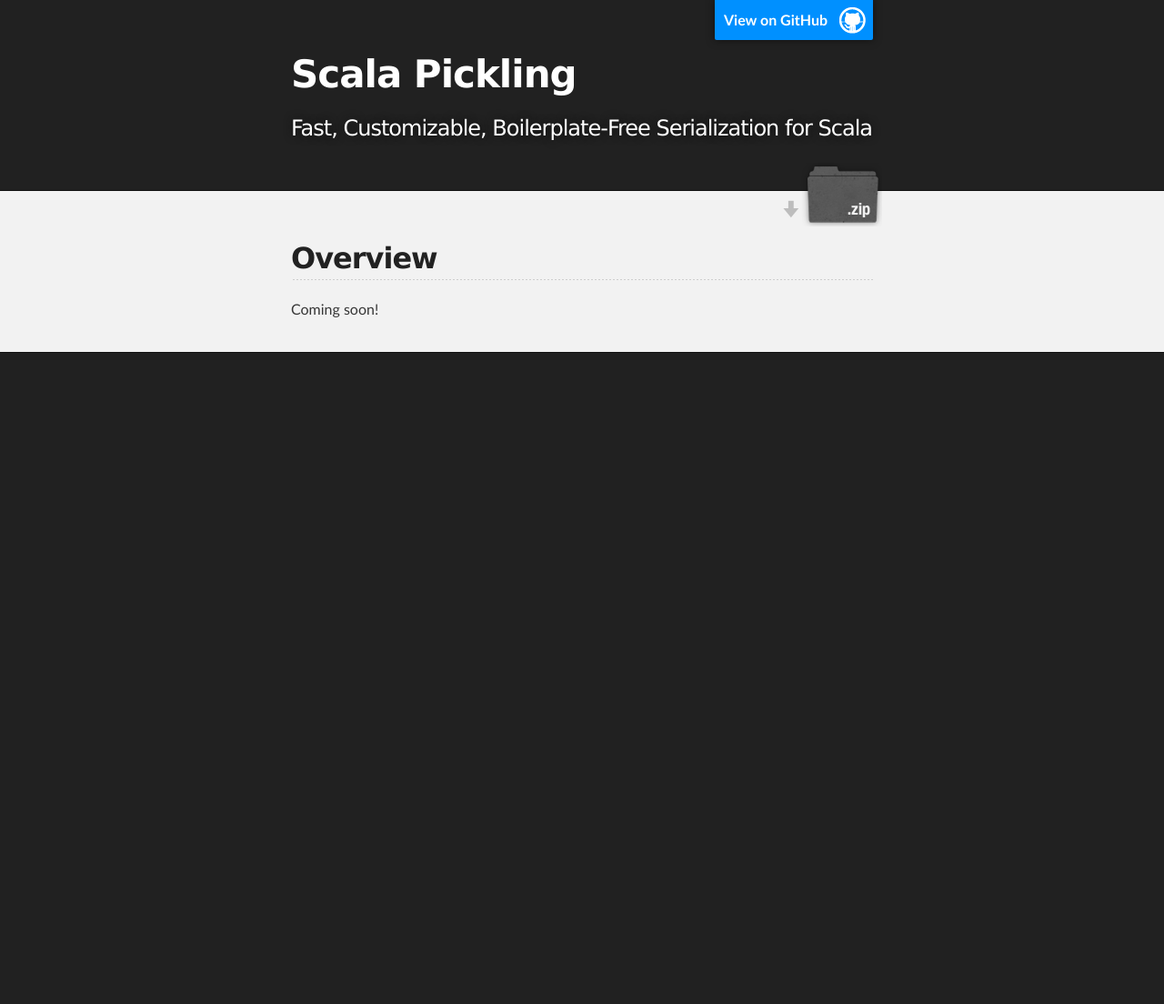
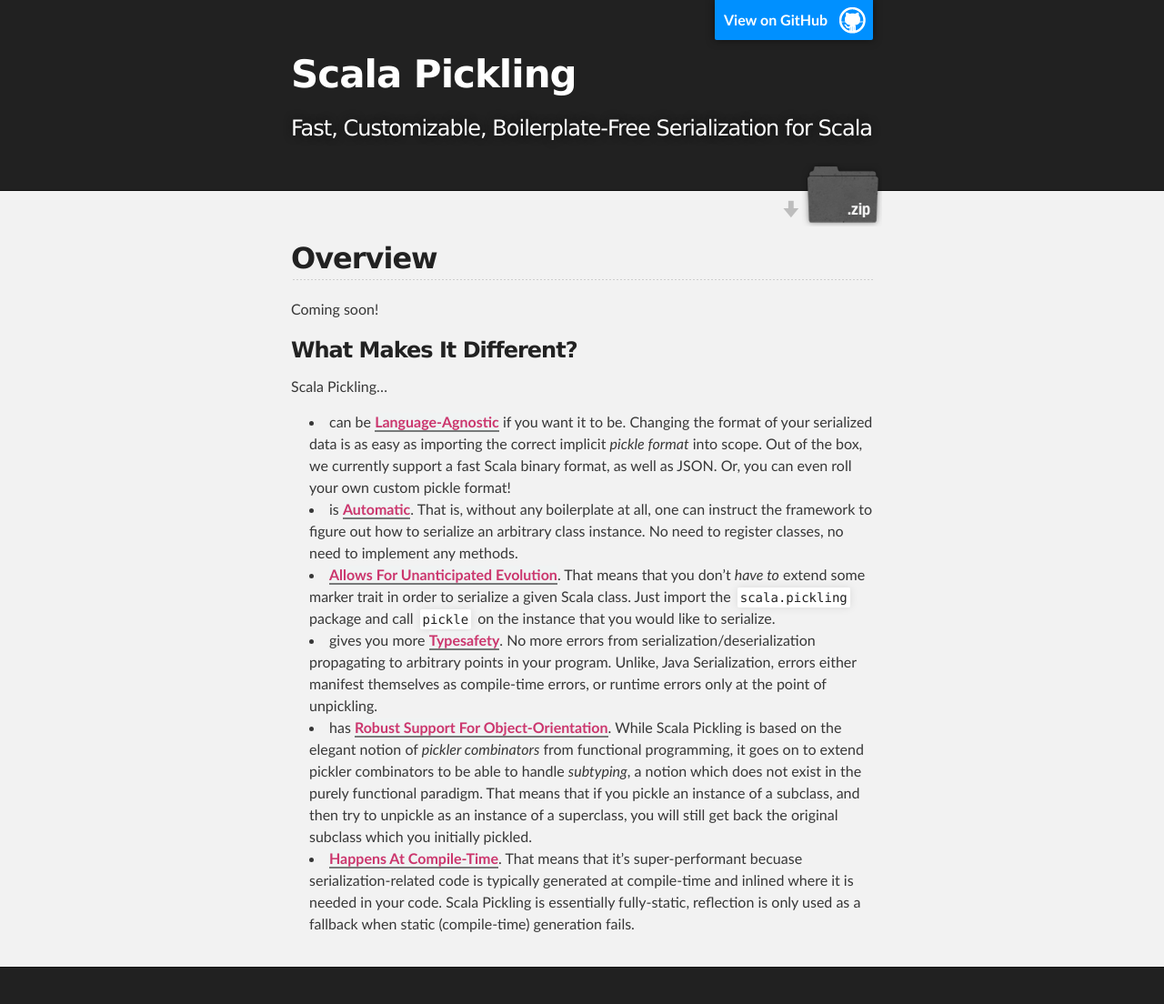
Before and after one commit to heathermiller/wwwpickling, a Jekyll site: the page built from overview/index.md, in a window 1280 px wide. Shown: the whole page at 91% size. Built offline with Jekyll 4.4.1, drawn with Linux system fonts in a browser that asks for light colours; before the commit the page ends 900 px from its top, so only the background shows below that.

Commit message:
Adding more text, what makes it different

```diff
--- /dev/null
+++ b/_includes/what-makes-it-different.md
@@ -0,0 +1,46 @@
+
+### What Makes It Different?
+
+Scala Pickling...
+
+- can be <span class="highlight">language-agnostic</span>
+  if you want it to be. Changing the format of
+  your serialized data is as easy as importing the correct implicit
+  *pickle format* into scope. Out of the box, we currently support a fast
+  Scala binary format, as well as JSON. Or, you can even roll your own
+  custom pickle format!
+- is <span class="highlight">automatic</span>.
+  That is, without any boilerplate at all, one can
+  instruct the framework to figure out how to serialize an arbitrary class
+  instance. No need to register classes, no need to implement any methods.
+- <span class="highlight">allows for unanticipated evolution</span>.
+  That means that you don't *have to*
+  extend some marker trait in order to serialize a given Scala class. Just
+  import the `scala.pickling` package and call `pickle` on the instance that
+  you would like to serialize.
+- gives you more <span class="highlight">typesafety</span>.
+  No more errors from serialization/deserialization
+  propagating to arbitrary points in your program. Unlike, Java Serialization,
+  errors either manifest themselves as compile-time errors, or runtime errors
+  only at the point of unpickling.
+- has <span class="highlight">robust support for object-orientation</span>.
+  While Scala Pickling is based
+  on the elegant notion of *pickler combinators* from functional programming,
+  it goes on to extend pickler combinators to be able to handle *subtyping*, a
+  notion which does not exist in the purely functional paradigm. That means
+  that if you pickle an instance of a subclass, and then try to unpickle as an
+  instance of a superclass, you will still get back the original subclass which
+  you initially pickled.
+- <span class="highlight">happens at compile-time</span>.
+  That means that it's super-performant becuase
+  serialization-related code is typically generated at compile-time and inlined
+  where it is needed in your code. Scala Pickling is essentially fully-static,
+  reflection is only used as a fallback when static (compile-time) generation fails.
+
+<!--
+Most other *automatic* serialization frameworks rely predominantly on runtime
+reflection which often has a high runtime cost, or on bytecode rewriting which
+isn't typesafe.  Instead, Scala Pickling generates pickling/unpickling code at
+compile-time, guaranteeing you fast statically-generated picklers and typesafe
+serialization.
+ -->
--- a/overview/index.md
+++ b/overview/index.md
@@ -5,3 +5,5 @@
 ## Overview
 
 Coming soon!
+
+{% include what-makes-it-different.md %}
--- a/resources/css/main.css
+++ b/resources/css/main.css
@@ -444,6 +444,13 @@
   width: 40px;
 }
 
+.highlight {
+  color: #CB366D;
+  font-weight: bold;
+  border-bottom: 2px solid rgba(0, 0, 0, 0.5);
+  text-transform: capitalize;
+}
+
 /*******************************************************************************
 Small Device Styles
 *******************************************************************************/
```
Also changed, not shown: benchmarks/index.md (+4 -0 lines), index.md (+1 -7 lines).
